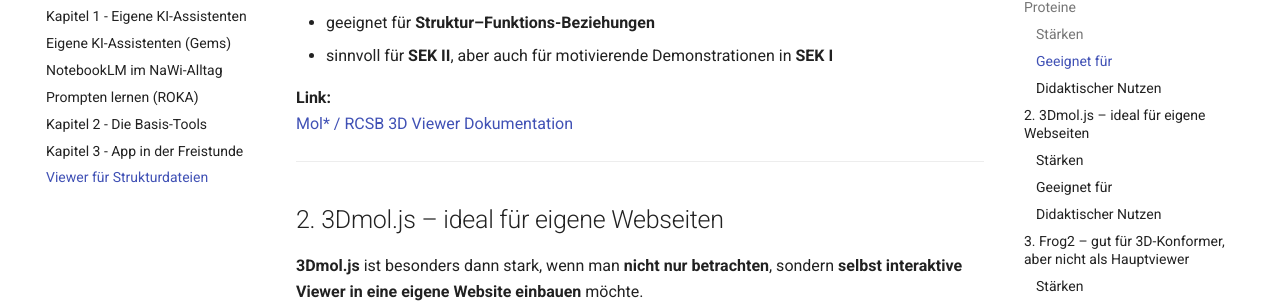
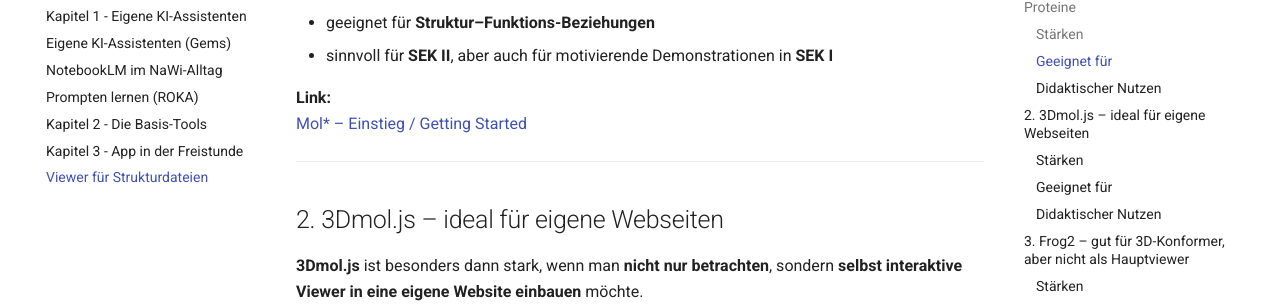
Before and after one commit to ekerzendorfer/CHEMIE-MIT-KI-ONLINEKURS, an MkDocs documentation site: the page built from docs/viewer.md, in a window 1280 px wide and 900 px high, scrolled down 1222 px. Shown: the part 146-451 px from the top of the window. Built offline with MkDocs 1.6.1 and Material for MkDocs 9.7.7, drawn with Linux system fonts in a browser that asks for light colours.

Commit message:
Change Mol* documentation link to 'Getting Started'
Updated the link for the Mol* documentation to the 'Getting Started' section.

```diff
--- a/docs/viewer.md
+++ b/docs/viewer.md
@@ -44,7 +44,7 @@ Wichtig sind dabei vor allem:
 - sinnvoll für **SEK II**, aber auch für motivierende Demonstrationen in **SEK I**
 
 **Link:**
-[Mol\* / RCSB 3D Viewer Dokumentation](https://www.rcsb.org/docs/3d-viewers/mol%2A/managing-the-display)
+[Mol* – Einstieg / Getting Started](https://www.rcsb.org/docs/3d-viewers/mol*/getting-started)
 
 ---
 
```
